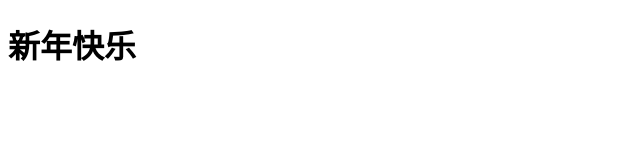
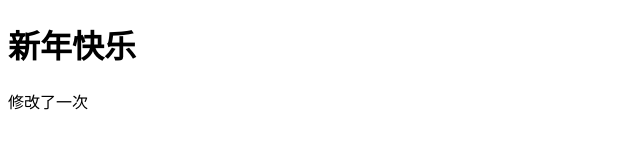
Before and after one commit to Frank-he-hu/VueStudyDemo, a plain HTML site: page index.html in a window 1280 px wide. Shown: the full height of the page, 0-640 px from the left. Drawn offline with Linux system fonts and the light colour scheme.

Commit message:
第三次修改

```diff
--- a/index.html
+++ b/index.html
@@ -7,7 +7,10 @@
     <title>Document</title>
 </head>
 <body>
+    <!--  git log 这个命令的意思是查看所有版本的信息 -->
+    <!--  git log --pretty=oneline  这个命令的意思是只看版本号 -->
+    <!-- git reset --hard 9a55852924a2e92822d787c3b182bf6cd2874f68  这个命令是回到指定的版本  后面的数字是版本号 -->
     <h1>新年快乐</h1>
-
+    <p>修改了一次</p>
 </body>
 </html>
```
